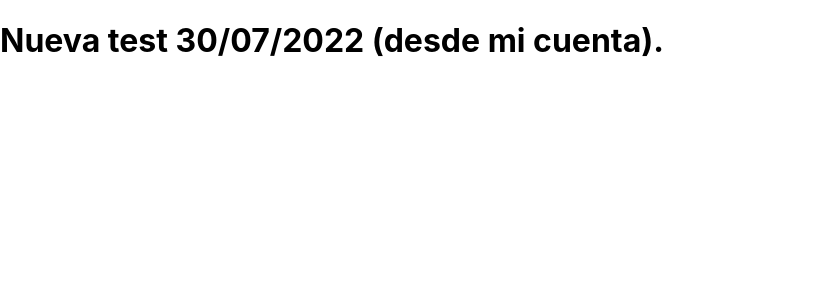
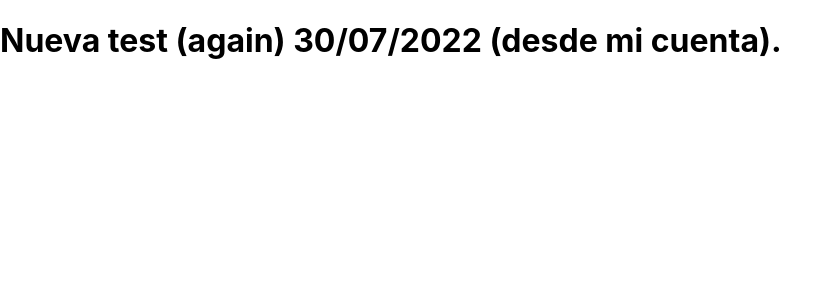
Before and after one commit to LuisHernandez019/pipeline-demo, a JavaScript app: page / in a window 1280 px wide. Shown: the top 300 px of the page, without its empty margins (0-840 px from the left). Built offline with nearby package versions, Linux system fonts and the light colour scheme; the HTML template or start-up script is replaced by a standard one.

Commit message:
new test

```diff
--- a/src/App.js
+++ b/src/App.js
@@ -1,6 +1,6 @@
 function App() {
   return (
-    <h1>Nueva test 30/07/2022 (desde mi cuenta).</h1>
+    <h1>Nueva test (again) 30/07/2022 (desde mi cuenta).</h1>
   );
 }
 
```
